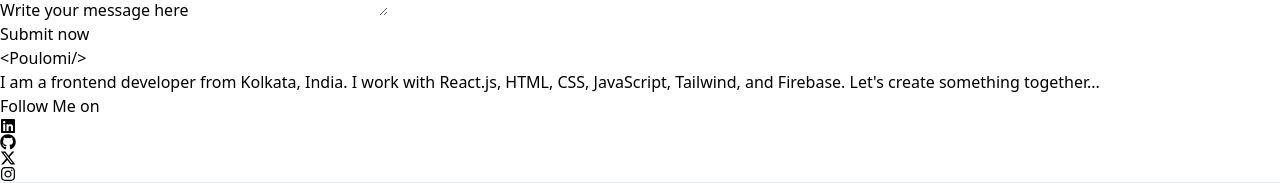
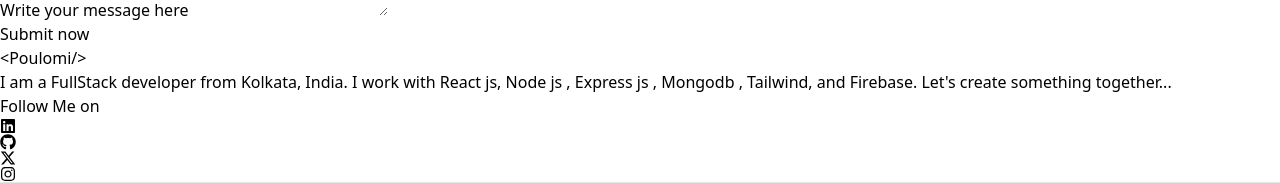
Before and after one commit to myselfpoulomi/my-portfolio, a React (Vite) app: page / in a window 1280 px wide. Shown: the part 9537-9720 px from the top of the page. Built offline with nearby package versions, Linux system fonts and the light colour scheme.

Commit message:
footer updated

```diff
--- a/src/Components/Footer.jsx
+++ b/src/Components/Footer.jsx
@@ -14,8 +14,8 @@ function Footer() {
               {"<Poulomi/>"}
             </div>
             <p className="text-gray-300 md:font-light max-w-[600px] mx-auto md:mx-0 font-extralight ">
-              I am a frontend developer from Kolkata, India. I work with
-              React.js, HTML, CSS, JavaScript, Tailwind, and Firebase. Let's
+              I am a FullStack developer from Kolkata, India. I work with
+              React js, Node js , Express js , Mongodb , Tailwind, and Firebase. Let's
               create something together...
             </p>
           </div>
```
